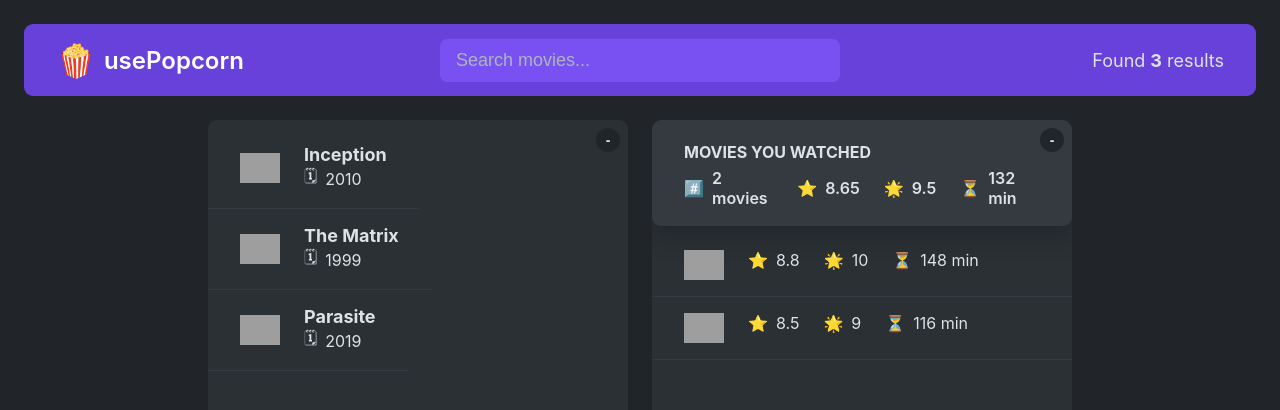
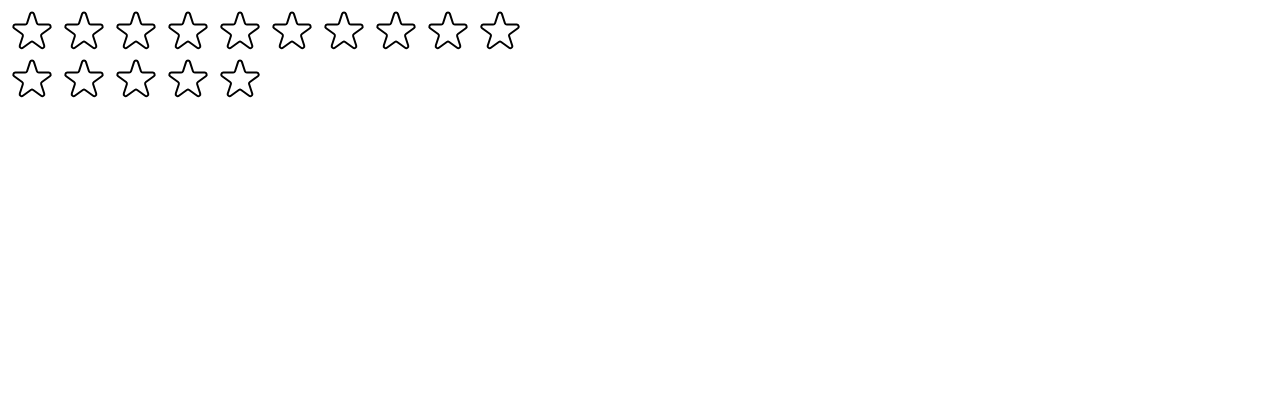
Before and after one commit to bayatalireza/usepopcorn, a React (Create React App) app: page / in a window 1280 px wide. Shown: the top 410 px of the page. Built offline with nearby package versions, Linux system fonts and the light colour scheme; grey boxes are pictures that could not be loaded.

Commit message:
"Replace App component with StarRating components in index.js"

```diff
--- /dev/null
+++ b/src/components/star/Star.js
@@ -0,0 +1,37 @@
+const starStyle = {
+  width: "48px",
+  height: "48px",
+  display: "block",
+  cursor: "pointer",
+};
+
+export default function Star({ onRating, full }) {
+  return (
+    <span style={starStyle} onClick={onRating}>
+      {full ? (
+        <svg
+          xmlns="http://www.w3.org/2000/svg"
+          viewBox="0 0 20 20"
+          fill="#000"
+          stroke="#000"
+        >
+          <path d="M9.049 2.927c.3-.921 1.603-.921 1.902 0l1.07 3.292a1 1 0 00.95.69h3.462c.969 0 1.371 1.24.588 1.81l-2.8 2.034a1 1 0 00-.364 1.118l1.07 3.292c.3.921-.755 1.688-1.54 1.118l-2.8-2.034a1 1 0 00-1.175 0l-2.8 2.034c-.784.57-1.838-.197-1.539-1.118l1.07-3.292a1 1 0 00-.364-1.118L2.98 8.72c-.783-.57-.38-1.81.588-1.81h3.461a1 1 0 00.951-.69l1.07-3.292z" />
+        </svg>
+      ) : (
+        <svg
+          xmlns="http://www.w3.org/2000/svg"
+          fill="none"
+          viewBox="0 0 24 24"
+          stroke="#000"
+        >
+          <path
+            strokeLinecap="round"
+            strokeLinejoin="round"
+            strokeWidth="{2}"
+            d="M11.049 2.927c.3-.921 1.603-.921 1.902 0l1.519 4.674a1 1 0 00.95.69h4.915c.969 0 1.371 1.24.588 1.81l-3.976 2.888a1 1 0 00-.363 1.118l1.518 4.674c.3.922-.755 1.688-1.538 1.118l-3.976-2.888a1 1 0 00-1.176 0l-3.976 2.888c-.783.57-1.838-.197-1.538-1.118l1.518-4.674a1 1 0 00-.363-1.118l-3.976-2.888c-.784-.57-.38-1.81.588-1.81h4.914a1 1 0 00.951-.69l1.519-4.674z"
+          />
+        </svg>
+      )}
+    </span>
+  );
+}
--- a/src/index.js
+++ b/src/index.js
@@ -1,11 +1,14 @@
 import React from 'react';
 import ReactDOM from 'react-dom/client';
-import './index.css';
-import App from './App';
+import StarRating from './starRaiting/StarRating';
+// import './index.css';
+// import App from './App';
 
 const root = ReactDOM.createRoot(document.getElementById('root'));
 root.render(
   <React.StrictMode>
-    <App />
+    {/* <App /> */}
+    <StarRating starNum={10} />
+    <StarRating />
   </React.StrictMode>
 );
--- /dev/null
+++ b/src/starRaiting/StarRating.js
@@ -0,0 +1,35 @@
+import Star from "../components/star/Star";
+import{useState} from 'react';
+
+
+const styleContainer ={
+      display: 'flex',
+      alignItems: 'center',
+      gap: '16px'
+}
+const styleStarContainer = {
+      display: 'flex',
+      gap: '4px'
+}
+const styleText = {
+      lineHeight: "1",
+      margin: '0'
+}
+
+export default function StarRating({starNum = 5}) {
+  const [rating, setRating] = useState(0)
+
+  const handleRating = (rating)=>{
+    setRating(rating)
+  }
+  return (
+    <div style={styleContainer}>
+      <div style={styleStarContainer}>
+        {Array.from({length: starNum},(_, i) => (
+          <Star key={i} onRating={rating=>handleRating(i+1)} full={rating>= i+1} />
+        ))}
+      </div>
+      <p style={styleText}>{rating || ''}</p>
+    </div>
+  );
+}
```
